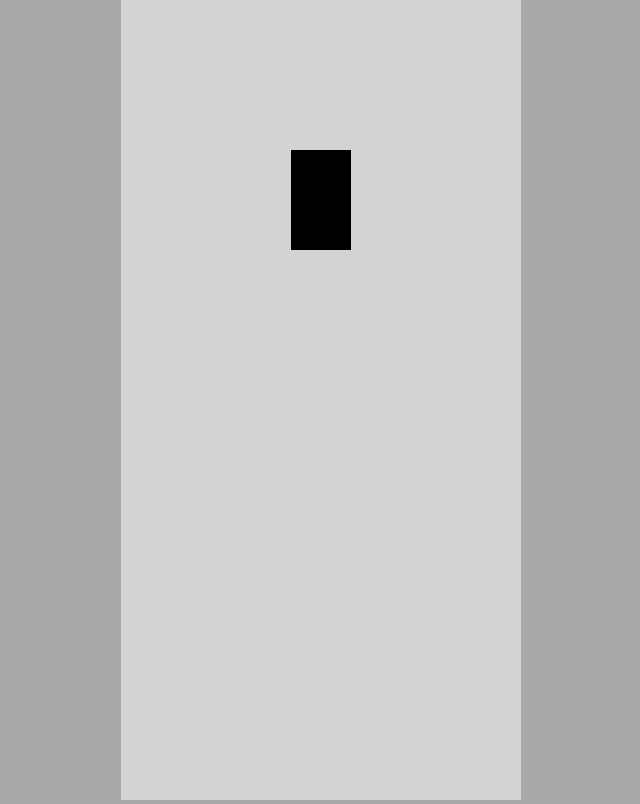
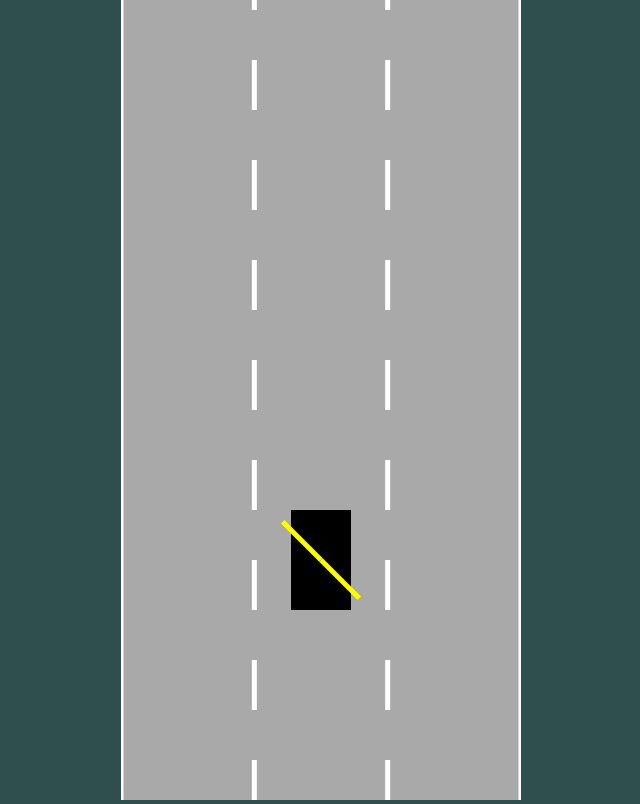
Before and after one commit to armancoding/SelfDrivingCar, a plain HTML site: page index.html in a window 1280 px wide. Shown: the whole page, without its empty margins (319-959 px from the left). Drawn offline with Linux system fonts and the light colour scheme.

Commit message:
Car Controls, lanes, camera movement implementation. Work on sensors started

```diff
--- a/car.js
+++ b/car.js
@@ -1,21 +1,88 @@
 class Car{
-    constructor(x,y,width,height){
+    constructor(x,y,width,height)
+    {
         this.x=x;
         this.y=y;
         this.width=width;
         this.height=height;
 
-        this.controls=new Controls();
+        this.speed          =      0;
+        this.acceleration   =    0.4;
+        this.maxSpeed       =     10;
+        this.friction       =    0.1;
+        this.angle          =      0;
+
+        this.sensor     =    new Sensor(this);
+        this.controls   =  new Controls();
     }
+
+    update()
+    {
+        this.#move();
+        this.sensor.update();
+    }
+
+    #move()
+    {
+        if(this.controls.forward)
+        {
+            this.speed += this.acceleration;
+        }
+        if(this.controls.reverse)
+        {
+            this.speed -= this.acceleration;
+        }
+        if(this.speed > this.maxSpeed)
+        {
+            this.speed = this.maxSpeed;
+        }
+        if(this.speed <- this.maxSpeed/2)
+        {
+            this.speed =- this.maxSpeed/2;
+        }
+        if(this.speed > 0)
+        {
+            this.speed-=this.friction;
+        }
+        if(this.speed < 0)
+        {
+            this.speed += this.friction;
+        }
+        if(Math.abs(this.speed)<this.friction)
+        {
+            this.speed=0;
+        }
+        if(this.speed != 0)
+        {
+            if(this.controls.left)
+            {
+                this.angle+=0.03;
+            }
+            if(this.controls.right)
+            {
+                this.angle-=0.03;
+            }
+        }
+        this.x-=Math.sin(this.angle)*this.speed;
+        this.y-=Math.cos(this.angle)*this.speed;
+    }
+
     draw(ctx)
     {
+        ctx.save();
+        ctx.translate(this.x, this.y);
+        ctx.rotate(-this.angle);
         ctx.beginPath();
         ctx.rect(
-            this.x-this.width/2,
-            this.y-this.height/2,
+            -this.width/2,
+            -this.height/2,
             this.width,
             this.height
                 );
         ctx.fill();
+
+        ctx.restore();
+
+        this.sensor.draw(ctx);
     }
 }
--- a/controls.js
+++ b/controls.js
@@ -1,5 +1,6 @@
 class Controls{
-    constructor(){
+    constructor()
+    {
         this.forward=false;
         this.left=false;
         this.right=false;
--- a/index.html
+++ b/index.html
@@ -4,9 +4,12 @@
     <link rel="stylesheet" href="style.css">
 </head>
 <body>
-    <canvas id = "myCanvas"></canvas>
-    <script src = "controls.js"></script>
-    <script src = "car.js"></script>
-    <script src = "main.js"></script>
+    <canvas id  ="myCanvas">      </canvas>
+    <script src ="sensor.js">    </script>
+    <script src ="utils.js">     </script>
+    <script src ="road.js">      </script>
+    <script src ="controls.js">  </script>
+    <script src ="car.js">       </script>
+    <script src ="main.js">      </script>
 </body>
 </html>
--- a/main.js
+++ b/main.js
@@ -1,7 +1,24 @@
 const canvas  = document.getElementById("myCanvas");
-canvas.height = window.innerHeight;
 canvas.width = 400;
 
 const ctx = canvas.getContext("2d");
-const car = new Car(200,200, 60, 100);
-car.draw(ctx);
+const road = new Road(canvas.width/2, canvas.width);
+const car = new Car(road.getLaneCenter(1),500, 60, 100);
+
+animate();
+
+function animate()
+{
+    car.update();
+
+    canvas.height = window.innerHeight;
+
+    ctx.save();
+    ctx.translate(0, -car.y + canvas.height*.7);
+
+    road.draw(ctx);
+    car.draw(ctx);
+
+    ctx.restore();
+    requestAnimationFrame(animate);
+}
--- /dev/null
+++ b/road.js
@@ -0,0 +1,56 @@
+class Road{
+    constructor(x, width, laneCount=3)
+    {
+        this.x=x;
+        this.width=width;
+        this.laneCount=laneCount;
+
+        this.left=x-width/2;
+        this.right=x+width/2;
+
+        const infinity = 1000000;
+        this.top=-infinity;
+        this.bottom=infinity;
+
+        const topLeft       = {x:this.left, y:this.top};
+        const topRight      = {x:this.right, y:this.top};
+        const bottomLeft    = {x:this.left, y:this.bottom};
+        const bottomRight   = {x:this.right, y:this.bottom};
+
+        this.borders=
+        [
+            [topLeft, bottomLeft],
+            [topRight, bottomRight]
+        ];
+    }
+
+    getLaneCenter(laneIndex)
+    {
+        const laneWidth=this.width/this.laneCount;
+        return (this.left + laneWidth/2 + laneIndex * laneWidth);
+    }
+
+    draw(ctx)
+    {
+        ctx.lineWidth=5;
+        ctx.strokeStyle="white";
+
+        for(let i=1; i<=this.laneCount-1; i++)
+        {
+            const x=lerp(this.left, this.right, i/this.laneCount);
+            ctx.setLineDash([50, 50]);
+            ctx.beginPath();
+            ctx.moveTo(x, this.top);
+            ctx.lineTo(x, this.bottom);
+            ctx.stroke();
+        }
+
+        ctx.setLineDash([]);
+        this.borders.forEach(border=>{
+            ctx.beginPath();
+            ctx.moveTo(border[0].x, border[0].y);
+            ctx.lineTo(border[1].x, border[1].y);
+            ctx.stroke();
+        })
+    }
+}
--- /dev/null
+++ b/sensor.js
@@ -0,0 +1,41 @@
+class Sensor
+{
+    constructor (car)
+    {
+        this.car=car;
+        this.rayCount=3;
+        this.rayLength = 100;
+        this.raySpread=Math.PI/4;
+
+        this.rays=[];
+    }
+
+
+    update()
+    {
+        this.rays=[];
+        for(let i=0; i<this.rayCount; i++)
+        {
+            const rayAngle = lerp(this.raySpread/2, -this.raySpread/2, i/(this.rayCount-1));
+
+            const start={   x:this.car.x, y:this.car.y};
+            const end=  {   x:this.car.x - Math.sin(rayAngle) * this.rayLength,
+                            y:this.car.y - Math.sin(rayAngle) * this.rayLength
+                        };
+            this.rays.push([start, end]);
+        }
+    }
+
+    draw(ctx)
+    {
+        for(let i=0; i<this.rayCount; i++)
+        {
+            ctx.beginPath();
+            ctx.lineWidth=5;
+            ctx.strokeStyle="yellow";
+            ctx.moveTo(this.rays[i][0].x, this.rays[i][0].y);
+            ctx.lineTo(this.rays[i][1].x, this.rays[i][1].y);
+            ctx.stroke();
+        }
+    }
+}
--- a/style.css
+++ b/style.css
@@ -1,10 +1,10 @@
 body{
     margin:0;
-    background: darkgray;
+    background: darkslategray;
     overflow: hidden;
     text-align: center;
 }
 #myCanvas{
-    background: lightgray;
+    background: darkgray;
 
 }
--- /dev/null
+++ b/utils.js
@@ -0,0 +1,4 @@
+function lerp(A,B,t)
+{
+    return A + (B - A) * t;
+}
```
